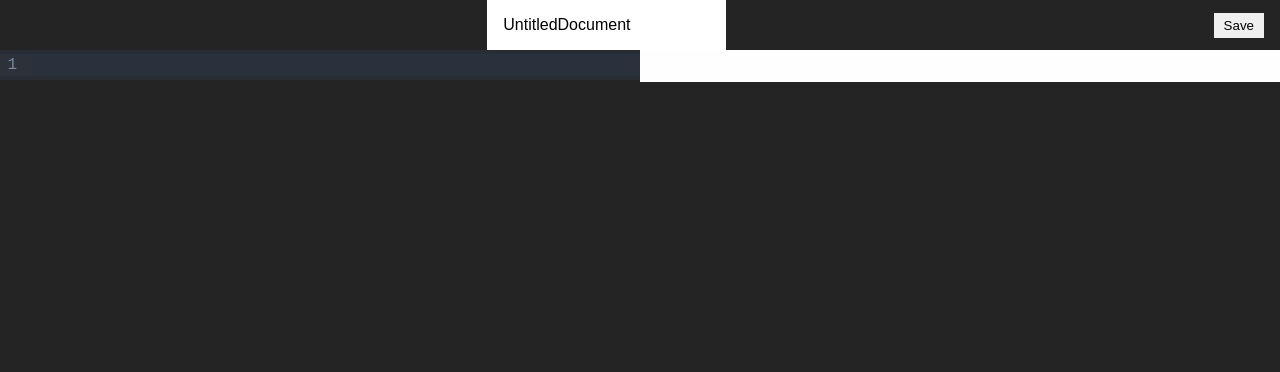
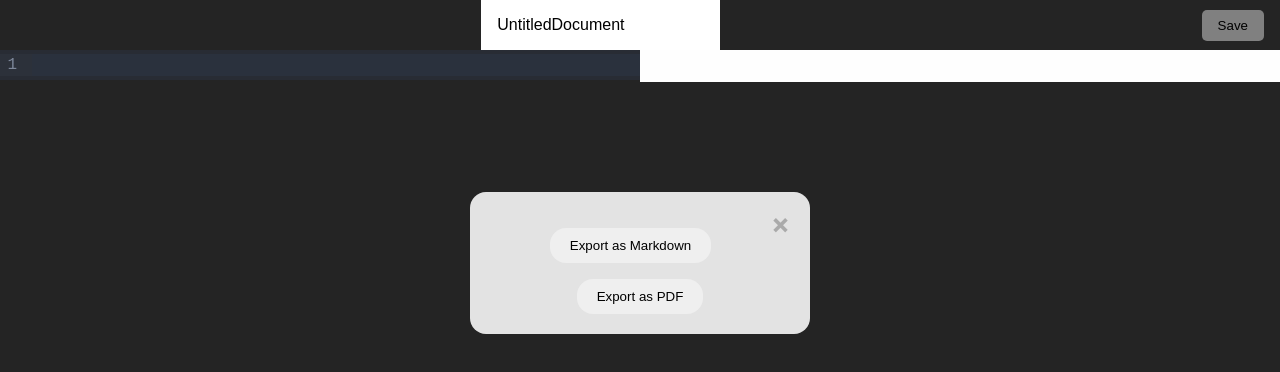
Before and after one commit to Lettuce05/SimpleMD, a website built with Vite: page index.html in a window 1280 px wide. Both pictures are taken after a click on the button "Save". Built offline with nearby package versions, Linux system fonts and the light colour scheme; what showdown would draw is missing.

Commit message:
Finish save modal and setup print pdf functionality

```diff
--- a/header.js
+++ b/header.js
@@ -1,4 +1,4 @@
-import { createElement } from './util'
+import { createElement } from './util';
 
 export function createHeader() {
   const header = createElement("header");
@@ -16,6 +16,10 @@ export function createHeader() {
   const rightDiv = createElement("div", { classes: ["header-right"] });
   const saveBtn = createElement("button", { id: "saveBtn" });
   saveBtn.innerText = "Save";
+  saveBtn.onclick = function() {
+    let modal = document.getElementById("saveModal");
+    modal.style.display = "block";
+  }
   rightDiv.appendChild(saveBtn);
   header.appendChild(rightDiv);
 
--- a/index.html
+++ b/index.html
@@ -4,7 +4,7 @@
     <meta charset="UTF-8" />
     <link rel="icon" type="image/svg+xml" href="/vite.svg" />
     <meta name="viewport" content="width=device-width, initial-scale=1.0" />
-    <title>Vite App</title>
+    <title>SimpleMD</title>
   </head>
   <body>
     <div id="app">
--- a/main.js
+++ b/main.js
@@ -7,6 +7,7 @@ import { oneDark } from '@codemirror/theme-one-dark';
 import showdown from 'showdown';
 import { createHeader } from "./header";
 import { createElement } from './util';
+import { createSaveModal } from "./modal";
 
 let converter = new showdown.Converter();
 
@@ -21,16 +22,17 @@ const editor = createElement("div", { id: "editor" });
 const previewContainer = createElement("div", { id: "previewContainer" });
 const preview = createElement("div", { id: "preview" });
 preview.classList.add(previewTheme);
+
 if (localStorage.getItem("currDoc")) {
   let previewHtml = converter.makeHtml(localStorage.getItem("currDoc"));
   preview.innerHTML = previewHtml;
 }
+
 previewContainer.appendChild(preview);
 
 function handleChange(e) {
   let text = e.state.doc.toString();
   let html = converter.makeHtml(text);
-  console.log(html);
   preview.innerHTML = html;
   localStorage.setItem("currDoc", text);
 }
@@ -39,10 +41,26 @@ main.appendChild(editor);
 main.appendChild(previewContainer);
 app.appendChild(main);
 
+let saveModal = createSaveModal();
+app.appendChild(saveModal);
+
+const closeBtn = document.getElementById("closeBtn");
+closeBtn.onclick = function(){
+  saveModal.style.display = "none";
+}
+
+// When the user clicks anywhere outside of the modal, close it
+window.onclick = function(event) {
+  if (event.target == saveModal) {
+    saveModal.style.display = "none";
+  }
+}
+
 const filenameInput = document.getElementById("filename");
 filenameInput.value = localStorage.getItem("currFileName") || "UntitledDocument";
 filenameInput.addEventListener("change", (e) => {
-  localStorage.setItem("currFileName", e.target.value);
+  let filename = e.target.value || "";
+  localStorage.setItem("currFileName", filename.trim());
 })
 
 let view = new EditorView({
--- /dev/null
+++ b/modal.js
@@ -0,0 +1,36 @@
+import { createElement } from './util';
+
+export function createSaveModal(){
+  // create modal (backdrop)
+  let modal = createElement("div", {
+    classes: ["modal"],
+    id: "saveModal"
+  });
+
+  // create modalContent
+  let modalContent = createElement("div", {classes: ["modal-content"]});
+  let closeBtn = createElement("span", {
+    id: "closeBtn",
+    classes: ["close"]
+  });
+  closeBtn.innerHTML = "&times;";
+  modalContent.appendChild(closeBtn);
+
+  // create export markdown button
+  let exportMDBtn = createElement("button");
+  exportMDBtn.innerText = "Export as Markdown";
+  modalContent.appendChild(exportMDBtn);
+
+  // create export pdf button
+  let exportPDFBtn = createElement("button");
+  exportPDFBtn.innerText = "Export as PDF";
+  exportPDFBtn.onclick = function() {
+    window.print();
+  }
+  modalContent.appendChild(exportPDFBtn);
+
+  // insert modal-content into modal
+  modal.appendChild(modalContent);
+
+  return modal;
+}
--- a/style.css
+++ b/style.css
@@ -45,7 +45,10 @@ header {
 }
 
 #saveBtn {
-  padding: 5px 10px;
+  padding: 8px 16px;
+  border-radius: 5px;
+  background-color: gray;
+  cursor: pointer;
 }
 
 main {
@@ -65,6 +68,55 @@ main {
   overflow-y: auto;
 }
 
+ /* The Modal (background) */
+.modal {
+  display: none; /* Hidden by default */
+  position: fixed; /* Stay in place */
+  z-index: 1; /* Sit on top */
+  left: 0;
+  top: 0;
+  width: 100%; /* Full width */
+  height: 100%; /* Full height */
+  overflow: auto; /* Enable scroll if needed */
+  background-color: rgb(0,0,0); /* Fallback color */
+  background-color: rgba(0,0,0,0.4); /* Black w/ opacity */
+}
+
+/* Modal Content/Box */
+.modal-content {
+  margin: 15% auto; /* 15% from the top and centered */
+  padding: 20px;
+  width: 80%; /* Could be more or less, depending on screen size */
+  max-width: 300px;
+  background-color: #e3e3e3;
+  border-radius: 1rem;
+}
+
+.modal-content button {
+  display: block;
+  padding: 10px 20px;
+  border-radius: 1rem;
+  margin: 0 auto;
+  margin-top: 1rem;
+  cursor: pointer;
+}
+
+/* The Close Button */
+.close {
+  color: #aaa;
+  float: right;
+  font-size: 28px;
+  font-weight: bold;
+  cursor: pointer;
+}
+
+.close:hover,
+.close:focus {
+  color: black;
+  text-decoration: none;
+  cursor: pointer;
+}
+
 /* @media (prefers-color-scheme: light) {
   :root {
     color: #213547;
@@ -80,4 +132,6 @@ main {
   header { display: none; }
   #editor { display: none; }
   #previewContainer {font-size:12pt; max-width:100%; width: 100%; }
+  #saveModal { display: none; }
+  .modal-content { display: none; }
 }
--- a/util.js
+++ b/util.js
@@ -11,3 +11,14 @@ export function createElement(type, options = {}) {
 
   return element;
 }
+
+export function downloadToFile(content, filename, contentType) {
+  const a = document.createElement("a");
+  const file = new Blob([content], { type: contentType });
+
+  a.href = URL.createObjectURL(file);
+  a.download = filename;
+  a.click();
+
+  URL.revokeObjectURL(a.href);
+}
```
Also changed, not shown: todo.md (+0 -1 lines).
